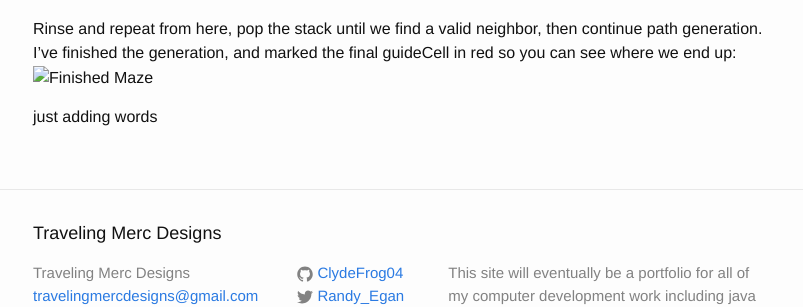
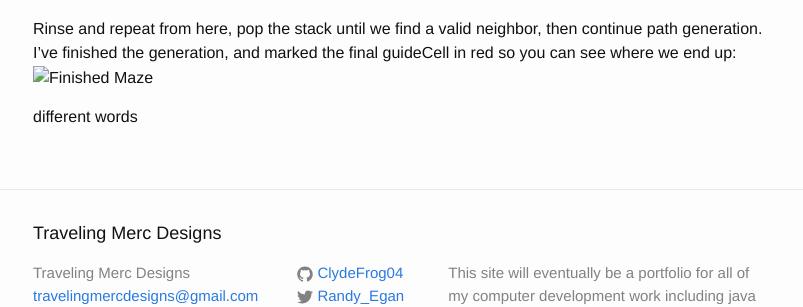
Before and after one commit to ClydeFrog04/ClydeFrog04.github.io, a Jekyll site: the page built from PenguinLabyrinth.md, in a window 1280 px wide and 900 px high, scrolled down 2262 px. Shown: the part 488-795 px from the top of the window, without its empty margins (237-1040 px from the left). Built offline with Jekyll 4.4.1, drawn with Linux system fonts in a browser that asks for light colours.

Commit message:
Add to brancH

```diff
--- a/PenguinLabyrinth.md
+++ b/PenguinLabyrinth.md
@@ -69,4 +69,5 @@ Rinse and repeat from here, pop the stack until we find a valid neighbor, then c
 ![Finished Maze](images/MazeGame/FinishedMaze.png)
 
 
-just adding words
+
+different words
```
